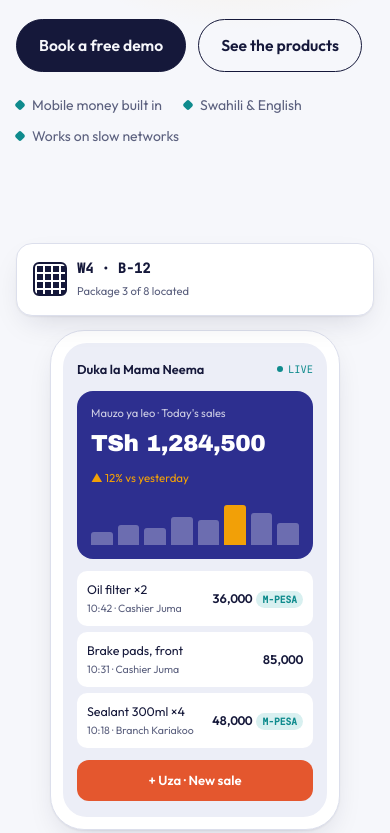
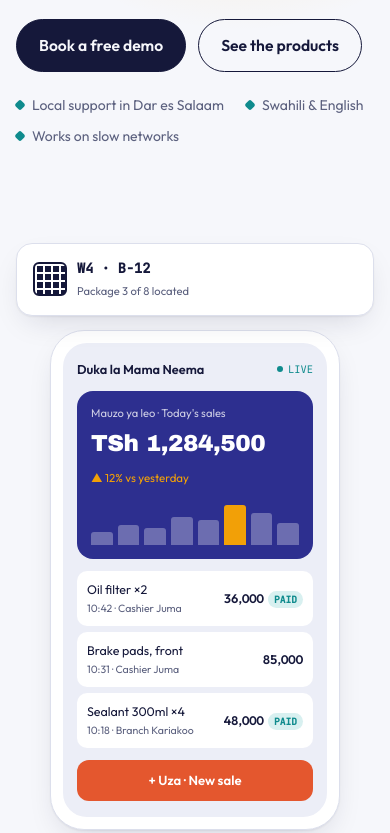
Before and after one commit to nyagiloanthony6-dev/serengeti-labs-site, a plain HTML site: page index.html in a window 390 px wide. Shown: the part 449-1282 px from the top of the page. Drawn offline with nearby package versions, Linux system fonts and the light colour scheme; a web font is replaced by a local one.

Commit message:
Correct TheDashboard platforms and remove mobile money claims
Co-Authored-By: Claude Opus 5.5 <noreply@anthropic.com>
Claude-Session: https://claude.ai/code/session_01KQ6XjyuvCsB7kb1ECrUmR9

```diff
--- a/index.html
+++ b/index.html
@@ -295,7 +295,7 @@ footer{border-top:1px solid var(--line);padding-block:32px}
           <a class="btn ghost" href="#products">See the products</a>
         </div>
         <div class="trust">
-          <span>Mobile money built in</span>
+          <span>Local support in Dar es Salaam</span>
           <span>Swahili &amp; English</span>
           <span>Works on slow networks</span>
         </div>
@@ -318,9 +318,9 @@ footer{border-top:1px solid var(--line);padding-block:32px}
               </div>
             </div>
             <div class="rows">
-              <div class="row"><div>Oil filter ×2<small>10:42 · Cashier Juma</small></div><b>36,000<span class="chip">M-PESA</span></b></div>
+              <div class="row"><div>Oil filter ×2<small>10:42 · Cashier Juma</small></div><b>36,000<span class="chip">PAID</span></b></div>
               <div class="row"><div>Brake pads, front<small>10:31 · Cashier Juma</small></div><b>85,000</b></div>
-              <div class="row"><div>Sealant 300ml ×4<small>10:18 · Branch Kariakoo</small></div><b>48,000<span class="chip">M-PESA</span></b></div>
+              <div class="row"><div>Sealant 300ml ×4<small>10:18 · Branch Kariakoo</small></div><b>48,000<span class="chip">PAID</span></b></div>
             </div>
             <div class="newsale">+ Uza · New sale</div>
           </div>
@@ -362,7 +362,7 @@ footer{border-top:1px solid var(--line);padding-block:32px}
           <ul class="checks">
             <li>Sales, stock and branch reports in one app</li>
             <li>Low-stock alerts before you run out</li>
-            <li>Runs on Android, iPhone and the web</li>
+            <li>Runs on Android phones, tablets and the web</li>
             <li>Every business gets its own secure account</li>
           </ul>
           <div class="stack"><span>React Native</span><span>Expo</span><span>Supabase</span></div>
@@ -456,7 +456,7 @@ footer{border-top:1px solid var(--line);padding-block:32px}
         <p>Every product starts from a problem we've had ourselves, in a shop, a warehouse or a freight office.</p>
       </div>
       <div class="pgrid">
-        <div class="pr"><span class="n">01</span><h3>Mobile money first</h3><p>Mobile money is how most customers pay, so it's in from the first release.</p></div>
+        <div class="pr"><span class="n">01</span><h3>Local support</h3><p>Our team in Dar es Salaam sets you up, trains your staff and answers when you call.</p></div>
         <div class="pr"><span class="n">02</span><h3>Fast on 3G</h3><p>Light pages and offline modes, so a sale never waits on the network.</p></div>
         <div class="pr"><span class="n">03</span><h3>WhatsApp &amp; SMS</h3><p>Alerts and receipts go where customers and staff already read messages.</p></div>
         <div class="pr"><span class="n">04</span><h3>Kiswahili na English</h3><p>Screens, receipts and messages in the language of the person using them.</p></div>
```
